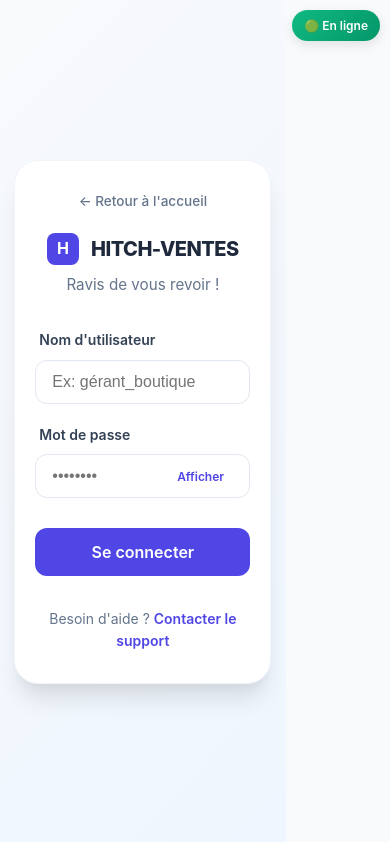
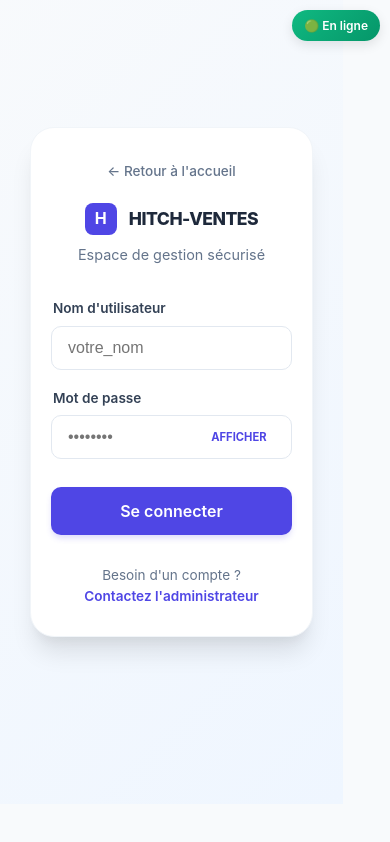
Before and after one commit to amparachrist-beep/gestion_ventes_frontend, a React (Vite) app: page /login in a window 390 px wide. Shown: the top 842 px of the page. Built offline with nearby package versions, Linux system fonts and the light colour scheme; no server answers; the HTML template or start-up script is replaced by a standard one.

Commit message:
Fix: responsive landing and login page

```diff
--- a/src/components/Login.jsx
+++ b/src/components/Login.jsx
@@ -32,26 +32,49 @@ export default function Login() {
 
   return (
     <div style={styles.authContainer}>
-      {/* Injection CSS pour les effets de focus et le responsive */}
+      {/* Injection CSS pour forcer le centrage et la responsivité */}
       <style>
         {`
+          /* Reset de base pour cette page */
+          body, html {
+            margin: 0;
+            padding: 0;
+            width: 100%;
+            height: 100%;
+          }
+
           .input-field:focus {
             border-color: #4F46E5 !important;
             box-shadow: 0 0 0 4px rgba(79, 70, 229, 0.1) !important;
             outline: none;
           }
+
           .login-btn:hover {
             opacity: 0.9;
             transform: translateY(-1px);
+            box-shadow: 0 4px 12px rgba(79, 70, 229, 0.2);
           }
-          .login-btn:active {
-            transform: translateY(0);
-          }
+
+          /* Gestion Responsive */
           @media (max-width: 480px) {
             .auth-card {
-              width: 90% !important;
+              width: 95% !important;
               padding: 30px 20px !important;
+              margin: 10px !important;
             }
+            .logo-text {
+              font-size: 1.1rem !important;
+            }
+          }
+
+          /* Animation d'apparition */
+          .auth-card {
+            animation: fadeIn 0.5s ease-out;
+          }
+
+          @keyframes fadeIn {
+            from { opacity: 0; transform: translateY(10px); }
+            to { opacity: 1; transform: translateY(0); }
           }
         `}
       </style>
@@ -64,18 +87,18 @@ export default function Login() {
           </Link>
           <div style={styles.logoContainer}>
             <div style={styles.logoIcon}>H</div>
-            <h1 style={styles.logoText}>HITCH-VENTES</h1>
+            <h1 style={styles.logoText} className="logo-text">HITCH-VENTES</h1>
           </div>
-          <p style={styles.subtitle}>Ravis de vous revoir !</p>
+          <p style={styles.subtitle}>Espace de gestion sécurisé</p>
         </div>
 
         {/* Message d'erreur */}
         {error && (
           <div style={styles.errorBox}>
-            <svg width="20" height="20" viewBox="0 0 24 24" fill="none" stroke="currentColor" strokeWidth="2" style={{marginRight: 10}}>
+            <svg width="18" height="18" viewBox="0 0 24 24" fill="none" stroke="currentColor" strokeWidth="2" style={{marginRight: 10, flexShrink: 0}}>
               <circle cx="12" cy="12" r="10"/><line x1="12" y1="8" x2="12" y2="12"/><line x1="12" y1="16" x2="12.01" y2="16"/>
             </svg>
-            {error}
+            <span>{error}</span>
           </div>
         )}
 
@@ -88,7 +111,7 @@ export default function Login() {
               style={styles.input}
               value={username}
               onChange={(e) => setUsername(e.target.value)}
-              placeholder="Ex: gérant_boutique"
+              placeholder="votre_nom"
               required
             />
           </div>
@@ -125,17 +148,14 @@ export default function Login() {
             }}
             disabled={loading}
           >
-            {loading ? (
-              <span style={styles.loader}>Chargement...</span>
-            ) : (
-              "Se connecter"
-            )}
+            {loading ? "Connexion en cours..." : "Se connecter"}
           </button>
         </form>
 
         <div style={styles.footer}>
           <p style={styles.footerText}>
-            Besoin d'aide ? <a href="https://wa.me/242061814279" target="_blank" rel="noreferrer" style={styles.supportLink}>Contacter le support</a>
+            Besoin d'un compte ? <br />
+            <a href="https://wa.me/242061814279" target="_blank" rel="noreferrer" style={styles.supportLink}>Contactez l'administrateur</a>
           </p>
         </div>
       </div>
@@ -145,33 +165,39 @@ export default function Login() {
 
 const styles = {
   authContainer: {
+    width: '100%',
     minHeight: '100vh',
     display: 'flex',
-    alignItems: 'center',
-    justifyContent: 'center',
+    alignItems: 'center',      // Centrage vertical
+    justifyContent: 'center',    // Centrage horizontal
     background: 'linear-gradient(135deg, #F8FAFC 0%, #EFF6FF 100%)',
     fontFamily: "'Inter', sans-serif",
+    margin: 0,
+    padding: '20px',
+    boxSizing: 'border-box',    // Important pour éviter les débordements
   },
   authCard: {
     width: '100%',
-    maxWidth: '420px',
+    maxWidth: '400px',
     backgroundColor: '#FFFFFF',
     padding: '40px',
     borderRadius: '24px',
     boxShadow: '0 20px 25px -5px rgba(0, 0, 0, 0.1), 0 10px 10px -5px rgba(0, 0, 0, 0.04)',
     border: '1px solid #F1F5F9',
+    boxSizing: 'border-box',
   },
   header: {
     textAlign: 'center',
     marginBottom: '32px',
   },
   backLink: {
-    display: 'block',
+    display: 'inline-block',
     fontSize: '0.85rem',
     color: '#64748B',
     textDecoration: 'none',
     marginBottom: '20px',
     fontWeight: '500',
+    transition: 'color 0.2s',
   },
   logoContainer: {
     display: 'flex',
@@ -200,14 +226,15 @@ const styles = {
   },
   subtitle: {
     color: '#64748B',
-    fontSize: '0.95rem',
+    fontSize: '0.9rem',
+    marginTop: '5px'
   },
   errorBox: {
     backgroundColor: '#FEF2F2',
     color: '#DC2626',
     padding: '12px 16px',
     borderRadius: '12px',
-    fontSize: '0.9rem',
+    fontSize: '0.85rem',
     marginBottom: '24px',
     display: 'flex',
     alignItems: 'center',
@@ -216,23 +243,23 @@ const styles = {
   form: {
     display: 'flex',
     flexDirection: 'column',
-    gap: '20px',
+    gap: '18px',
   },
   formGroup: {
     display: 'flex',
     flexDirection: 'column',
-    gap: '8px',
+    gap: '6px',
   },
   label: {
-    fontSize: '0.875rem',
+    fontSize: '0.85rem',
     fontWeight: '600',
     color: '#334155',
-    paddingLeft: '4px',
+    paddingLeft: '2px',
   },
   input: {
     width: '100%',
     padding: '12px 16px',
-    borderRadius: '12px',
+    borderRadius: '10px',
     border: '1.5px solid #E2E8F0',
     fontSize: '1rem',
     transition: 'all 0.2s ease',
@@ -249,28 +276,31 @@ const styles = {
     background: 'none',
     border: 'none',
     color: '#4F46E5',
-    fontSize: '0.75rem',
-    fontWeight: '600',
+    fontSize: '0.7rem',
+    fontWeight: '700',
     cursor: 'pointer',
+    textTransform: 'uppercase',
   },
   submitBtn: {
     width: '100%',
     padding: '14px',
-    borderRadius: '12px',
+    borderRadius: '10px',
     color: 'white',
     border: 'none',
     fontSize: '1rem',
     fontWeight: '600',
     transition: 'all 0.2s ease',
     marginTop: '10px',
+    boxShadow: '0 4px 6px -1px rgba(79, 70, 229, 0.2)',
   },
   footer: {
-    marginTop: '32px',
+    marginTop: '30px',
     textAlign: 'center',
   },
   footerText: {
-    fontSize: '0.875rem',
+    fontSize: '0.85rem',
     color: '#64748B',
+    lineHeight: '1.5'
   },
   supportLink: {
     color: '#4F46E5',
```
